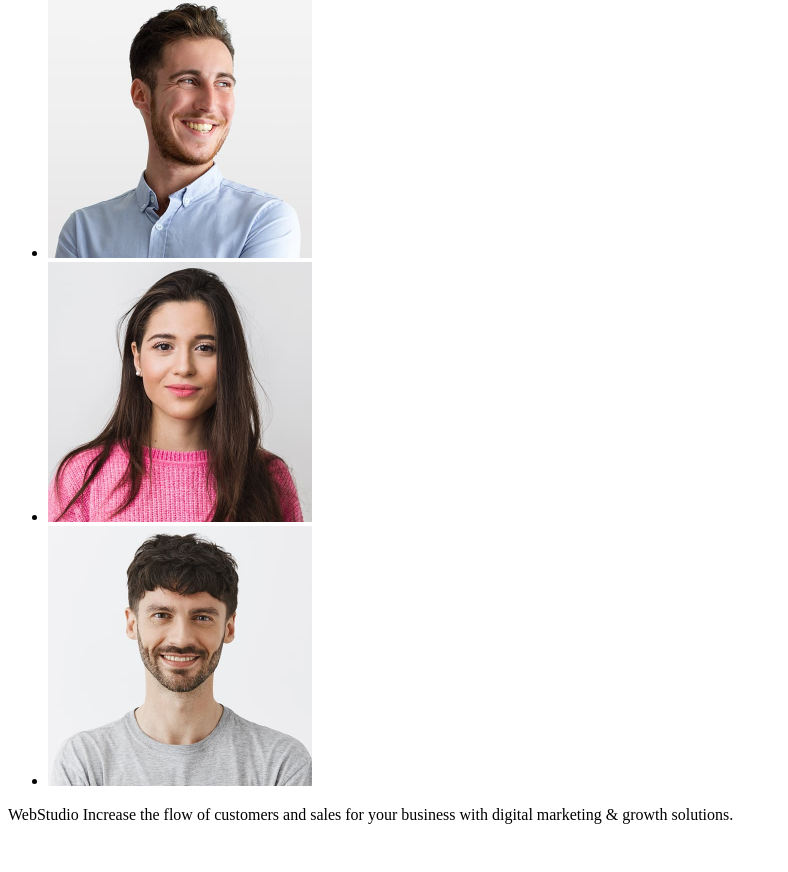
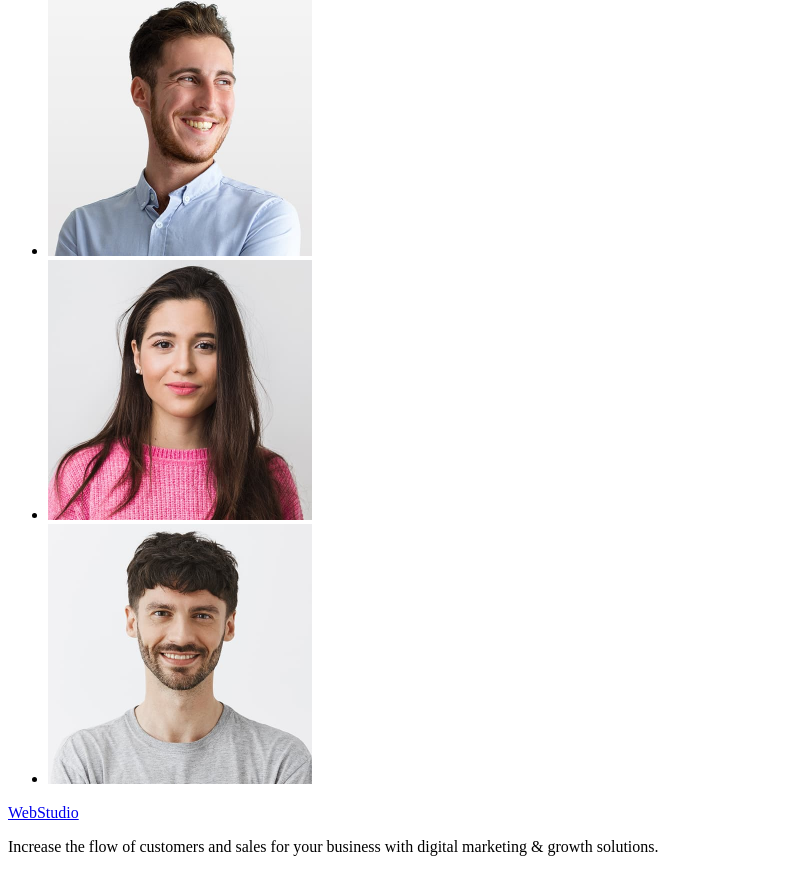
Before and after one commit to Yuliia607/goit-markup-hw-01, a plain HTML site: page index.html in a window 1280 px wide. Shown: the part 878-1750 px from the top of the page, without its empty margins (0-788 px from the left). Before the commit the page ends 1710 px from the top, so only its background shows below. Drawn offline with Linux system fonts and the light colour scheme.

```diff
--- a/index.html
+++ b/index.html
@@ -1,5 +1,5 @@
 <!DOCTYPE html>
-<html>
+<html lang="en">
 
 <head>
     <meta charset="UTF-8">
@@ -10,7 +10,7 @@
 <body>
     <header>
         <nav>
-        <a href="index.html">WebStudio</a>
+        <a href="./index.html">WebStudio</a>
         <ul>
             <li><a href="">Studio</a></li>
             <li><a href="">Portfolio</a></li>
@@ -20,7 +20,7 @@
         <address>
             <ul>
                 <li><a href="mailto:info@devstudio.com">info@devstudio.com</a></li>
-                <li><a href="tel:+11(000)111-11-11">+11(000)111-11-11</a></li>
+                <li><a href="tel:+110001111111">+11 (000) 111-11-11</a></li>
             </ul>
         </address>
     </header>
@@ -29,8 +29,8 @@
             <h1>Effective Solutions for Your Business</h1>
             <button type="button">Order Service</button>
         </section>
-
         <section>
+            <h2>Our Team</h2>
             <ul>
                 <li>
                 <h3>Strategy</h3>
@@ -51,7 +51,6 @@
         </ul>
         </section>
         <sesion>
-        <h2>Our Team</h2>
             <ul>
                 <li>
                     <img src="./images/img (1).jpg" alt="Mark Guerrero Product Designer" width="264" height="260">
@@ -67,14 +66,15 @@
                 </li>
             </ul>
         </sesion>
-
     </main>
 
 
 
 
-    <footer>WebStudio
-        Increase the flow of customers and sales for your business with digital marketing & growth solutions.</footer>
+    <footer>
+        <a href="./index.html">WebStudio</a>
+        <p>Increase the flow of customers and sales for your business with digital marketing & growth solutions.</p>
+    </footer>
 
 </body>
 
```
Lines whose indentation alone changed are shown as unchanged.
